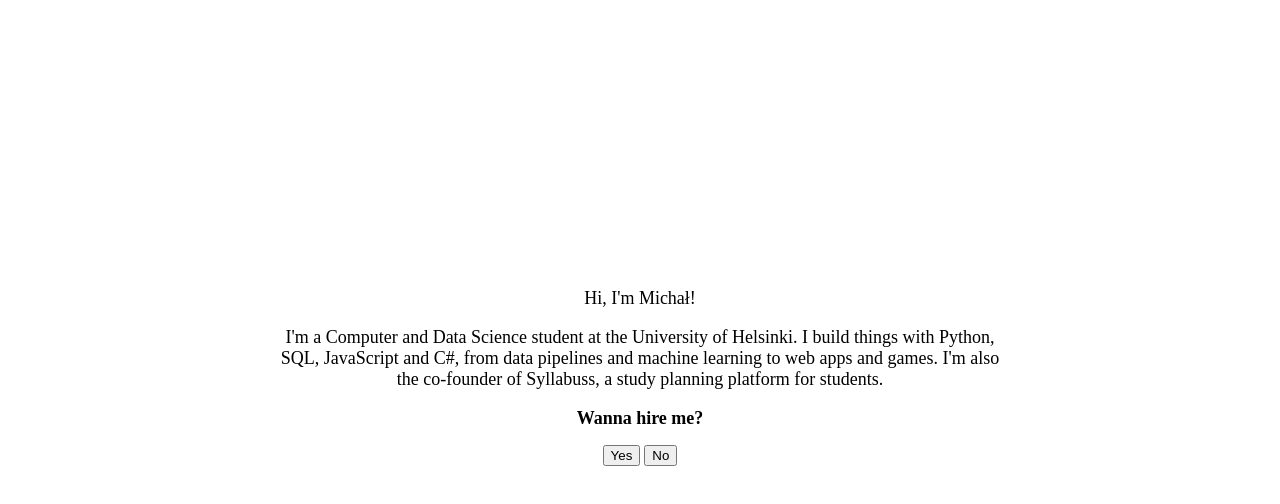
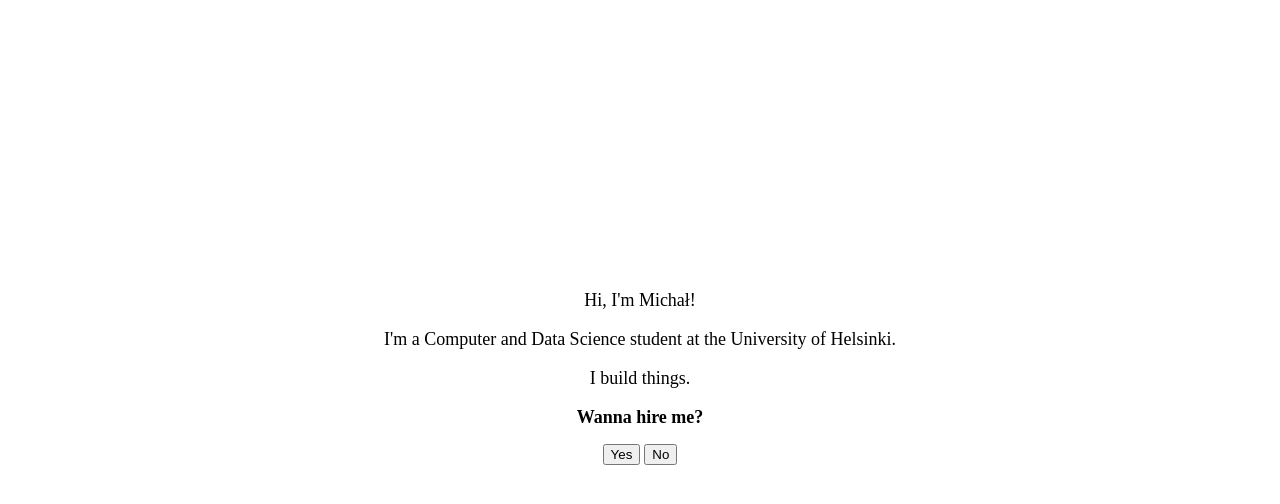
Before and after one commit to michalkwak/gimmick-portfolio, a plain HTML site: page index.html in a window 1280 px wide. Shown: the part 56-560 px from the top of the page. Drawn offline with Linux system fonts and the light colour scheme.

Commit message:
Updated bio

```diff
--- a/index.html
+++ b/index.html
@@ -143,9 +143,8 @@ Hi, I'm Michał!
 </p>
 <p style="font-size: large; max-width: 40em; margin: 1em auto">
 I'm a Computer and Data Science student at the University of Helsinki.
-I build things with Python, SQL, JavaScript and C#, from data pipelines and machine learning
-to web apps and games. I'm also the co-founder of Syllabuss, a study planning platform for students.
 </p>
+<p style="font-size: large; max-width: 40em; margin: 1em auto">I build things.</p>
 
 <p><b style="font-size: large;">Wanna hire me?</b></p>
 
```
